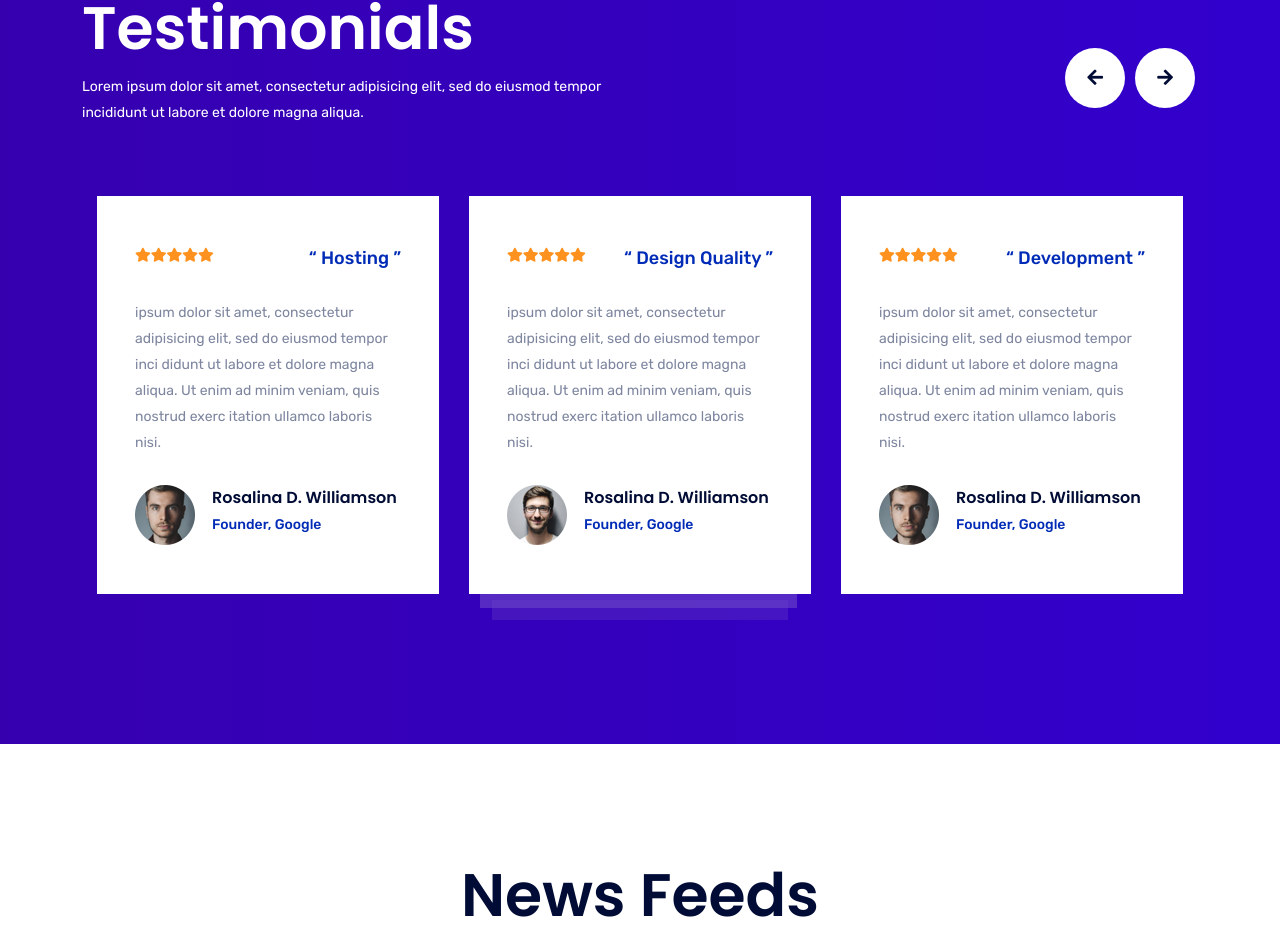
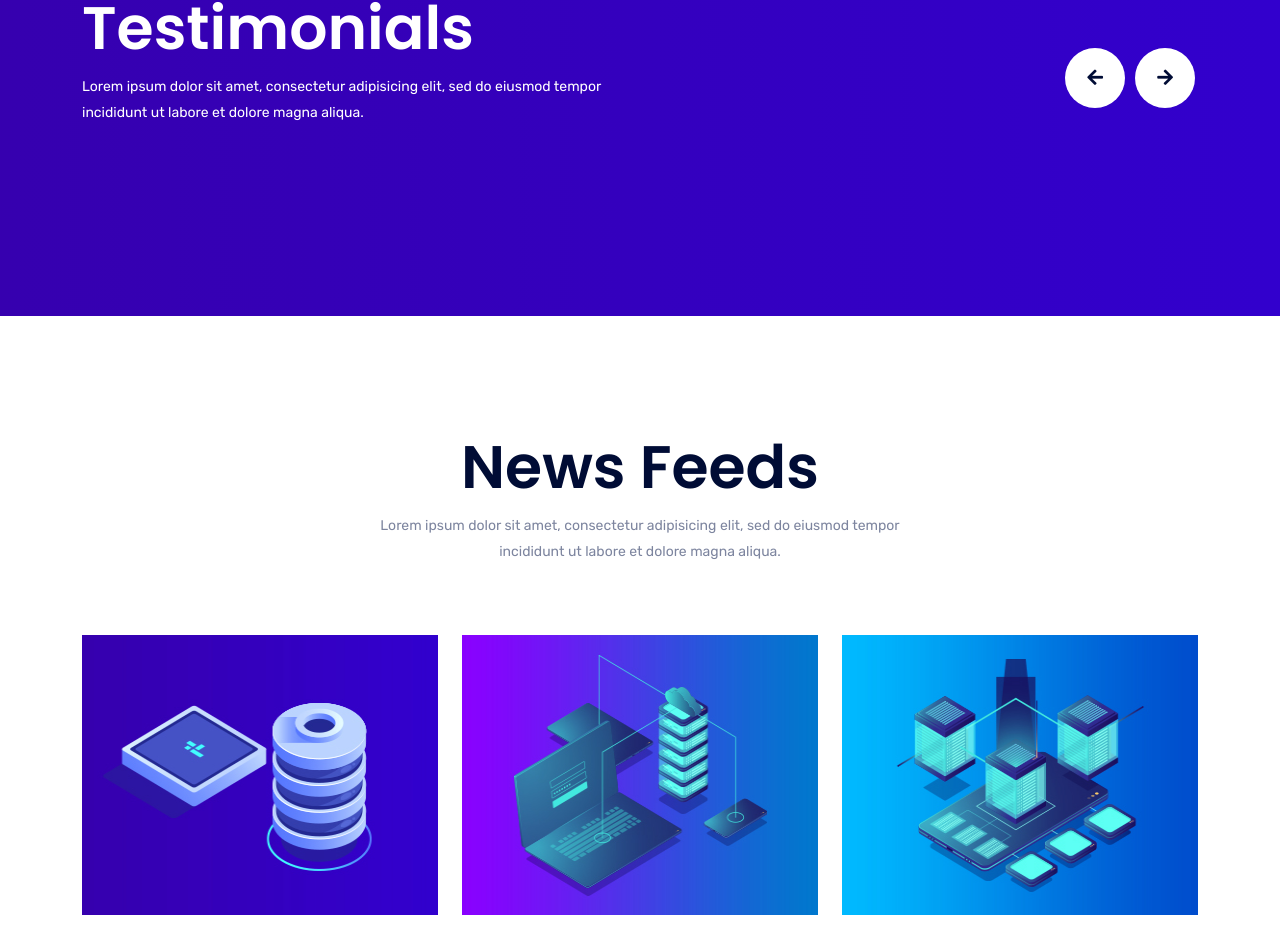
Before and after one commit to hasibdurjoy/hosting-demo, a Next.js app: page /home-2 in a window 1280 px wide. Shown: the part 6883-7829 px from the top of the page. Built offline with nearby package versions, Linux system fonts and the light colour scheme.

Commit message:
remove slider

```diff
--- a/components/homes/home/TestimonailHomeOne.tsx
+++ b/components/homes/home/TestimonailHomeOne.tsx
@@ -74,7 +74,11 @@ const TestimonailHomeOne = ({style} : any) => {
     };
     return (
       <>
-            <section className={`testimonail-area ${style ? "testimonail-area-server server-bg" : "grad-bg" } pt-115 pb-120`} >
+        <section
+          className={`testimonail-area ${
+            style ? "testimonail-area-server server-bg" : "grad-bg"
+          } pt-115 pb-120`}
+        >
           <div className="container">
             <div className="row">
               <div className="col-xl-6 col-lg-8">
@@ -85,13 +89,21 @@ const TestimonailHomeOne = ({style} : any) => {
               </div>
             </div>
             <div className="row activ-testimonai wow fadeInUp  slick-initialized slick-slider animated">
-                            <button onClick={handlePrevClick} type="button" className="slick-prev slick-arrow">
+              <button
+                onClick={handlePrevClick}
+                type="button"
+                className="slick-prev slick-arrow"
+              >
                 <i className="fas fa-arrow-left"></i>
               </button>
-                            <button onClick={handleNextClick} type="button" className="slick-next slick-arrow">
+              <button
+                onClick={handleNextClick}
+                type="button"
+                className="slick-next slick-arrow"
+              >
                 <i className="fas fa-arrow-right"></i>
               </button>
-                            <Slider {...setting} ref={sliderRef} data-wow-delay="0.3s">
+              {/*  <Slider {...setting} ref={sliderRef} data-wow-delay="0.3s">
                                 {testimonial_data.map((item, i)   =>
                                     <div key={i} className="col-xl-12">
                                         <div className={`${style &&  "wraper_style" } testimonail-wraper mb-30`}>
@@ -116,10 +128,8 @@ const TestimonailHomeOne = ({style} : any) => {
                                         </div>
                                     </div>
                                 )}
-                            </Slider>
+                            </Slider>  */}
             </div>
-
-
           </div>
         </section>
       </>
```
Lines whose indentation alone changed are shown as unchanged.
